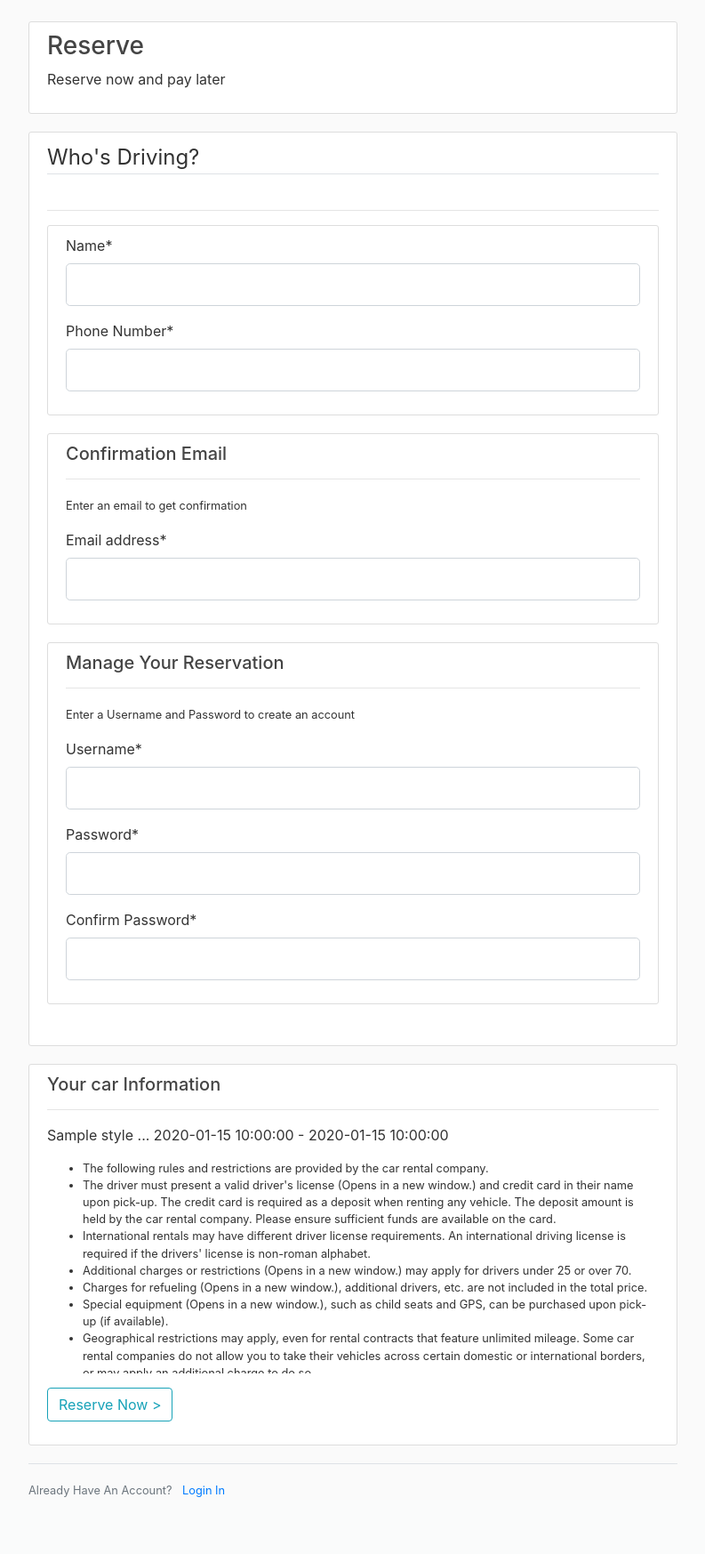
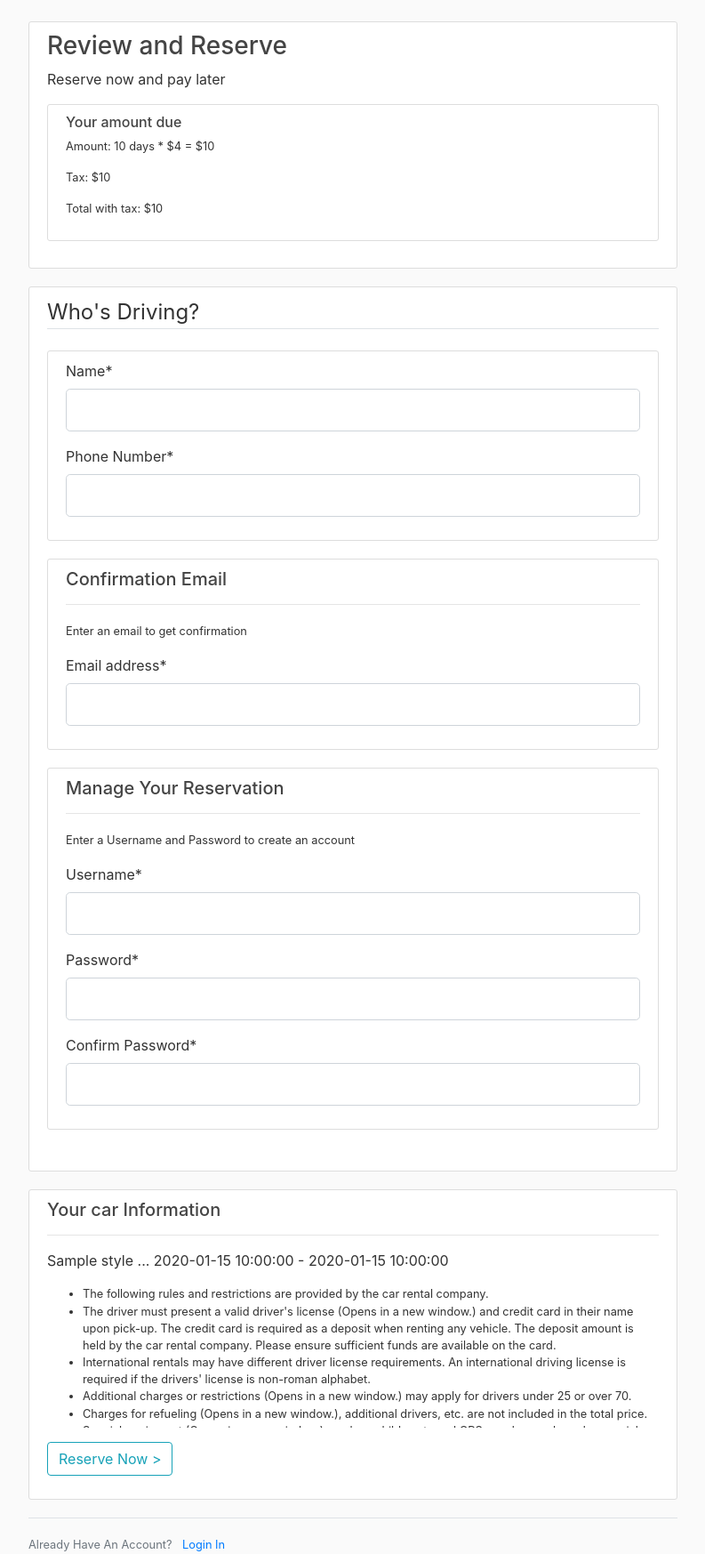
Before and after one commit to thealfaisal/comp453FinalProject, a Flask app: template flaskDemo/templates/register.html in a window 1280 px wide. Shown: the part 56-1803 px from the top of the page at 89% size, without its empty margins (53-846 px from the left). Before the commit the page ends 1739 px from the top, so only its background shows below. Run offline with Flask 2, Linux system fonts and the light colour scheme; the template is opened without the code that fills it: values that come from a table or form of the project are taken from there, most other values are stand-ins (such as "Sample title", 1, 10 or a date in 2020); parts of the project's set-up code (start-up, migrations or seed data) failed here and were passed over; some libraries are stand-ins or nearby versions.

Commit message:
Payment and Admin Authentication done

```diff
--- a/flaskDemo/forms.py
+++ b/flaskDemo/forms.py
@@ -70,7 +70,7 @@ class LoginForm(FlaskForm):
                         validators=[DataRequired(), Email()])
     password = PasswordField('Password', validators=[DataRequired()])
     remember = BooleanField('Remember Me')
-    submit = SubmitField('home')
+    submit = SubmitField('Login')
 
 class SearchForm(FlaskForm):
     Pickingup = SelectField("Picking up", choices=myChoices2)
--- /dev/null
+++ b/flaskDemo/templates/admin.html
@@ -0,0 +1,4 @@
+{% extends "layout.html" %}
+{% block content %}
+  <p>Welcome Admin</p>
+{% endblock content %}
--- a/flaskDemo/templates/layout.html
+++ b/flaskDemo/templates/layout.html
@@ -32,6 +32,9 @@
             </div>
             <!-- Navbar Right Side -->
             <div class="navbar-nav">
+              {% if current_user.is_authenticated and (current_user.admin == True)%}
+                <a class="nav-item nav-link" href="{{ url_for('admin') }}">Adminstrator</a>
+              {% endif %}
               {% if current_user.is_authenticated %}
                 <!--<a class="nav-item nav-link" href="{{ url_for('new_dept') }}">New Dept</a>  -->
                 <a class="nav-item nav-link" href="{{ url_for('account') }}">Account&nbsp;<i class="fas fa-user-alt"></i></a>
@@ -65,7 +68,7 @@
           <div class="content-section">
             <h3>My Dashboard</h3>
             <br>
-             <ul class="list-group">
+            <ul class="list-group">
                 <li class="list-group-item list-group-item-light">My Reservations</li>
                 <li class="list-group-item list-group-item-light">Announcements</li>
                 <li class="list-group-item list-group-item-light">Calendars</li>
--- a/flaskDemo/templates/register.html
+++ b/flaskDemo/templates/register.html
@@ -1,15 +1,20 @@
 {% extends "layout.html" %}
 {% block content %}
     <div class="content-section">
-      <h3>Reserve</h3>
+      <h3>Review and Reserve</h3>
       <p>Reserve now and pay later</p>
+      <div class="content-section"><small>
+        <h6>Your amount due</h6>
+        <p>Amount: {{ diff }} days * ${{ car.rate|round }} = ${{ amount|round }}</p>
+        <p>Tax: ${{ tax|round }}</p>
+        <p>Total with tax: ${{ total|round }}</p></small>
+      </div>
     </div>
     <div class="content-section">
         <form method="POST" action="">
             {{ form.hidden_tag() }}
             <fieldset class="form-group">
                 <legend class="border-bottom mb-4">Who's Driving?</legend>
-                <hr>
                 <div class="content-section">
                   <div class="form-group">
                       {{ form.fullname.label(class="form-control-label") }}
@@ -109,7 +114,7 @@
             <h5>Your car Information</h5>
             <hr>
             <p>{{ car.style }}  ...  {{ dateTo }} - {{ dateFrom }}</p>
-            <ul style="overflow: scroll; height: 15em;"><small>
+            <ul style="overflow: scroll; height: 10em;"><small>
               <li>The following rules and restrictions are provided by the car rental company.</li>
               <li>The driver must present a valid driver's license (Opens in a new window.) and credit card in their name upon pick-up. The credit card is required as a deposit when renting any vehicle. The deposit amount is held by the car rental company. Please ensure sufficient funds are available on the card.</li>
               <li>International rentals may have different driver license requirements. An international driving license is required if the drivers' license is non-roman alphabet.</li>
```
Also changed, not shown: flaskDemo/routes.py (+22 -3 lines).
